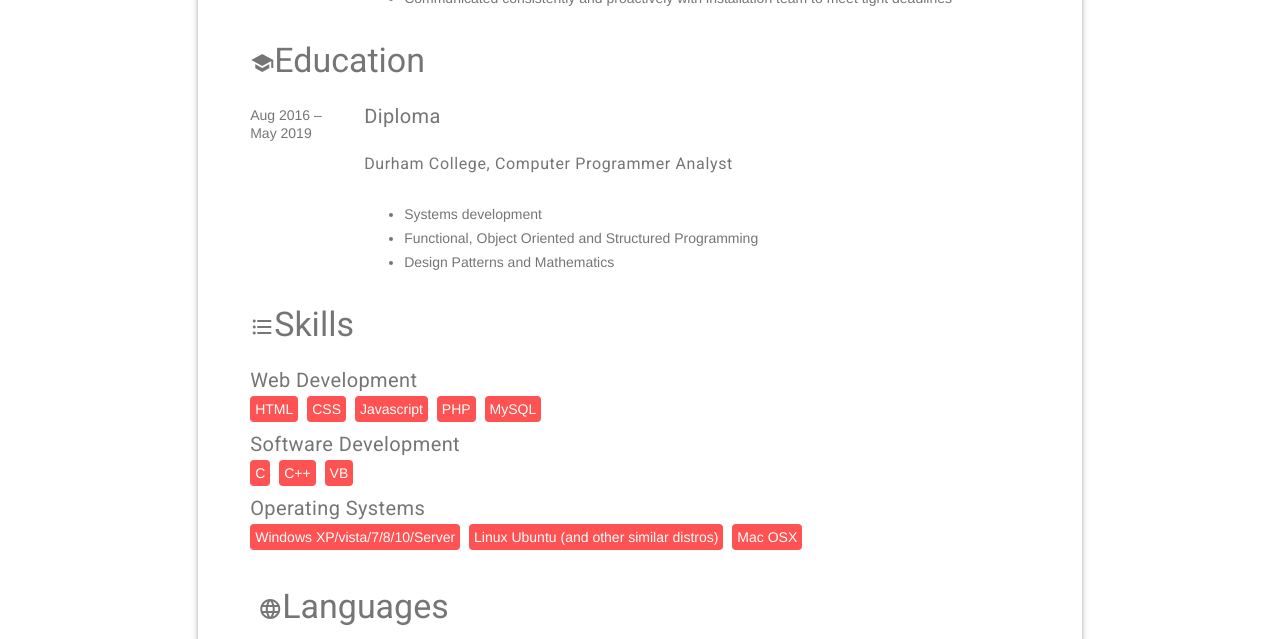
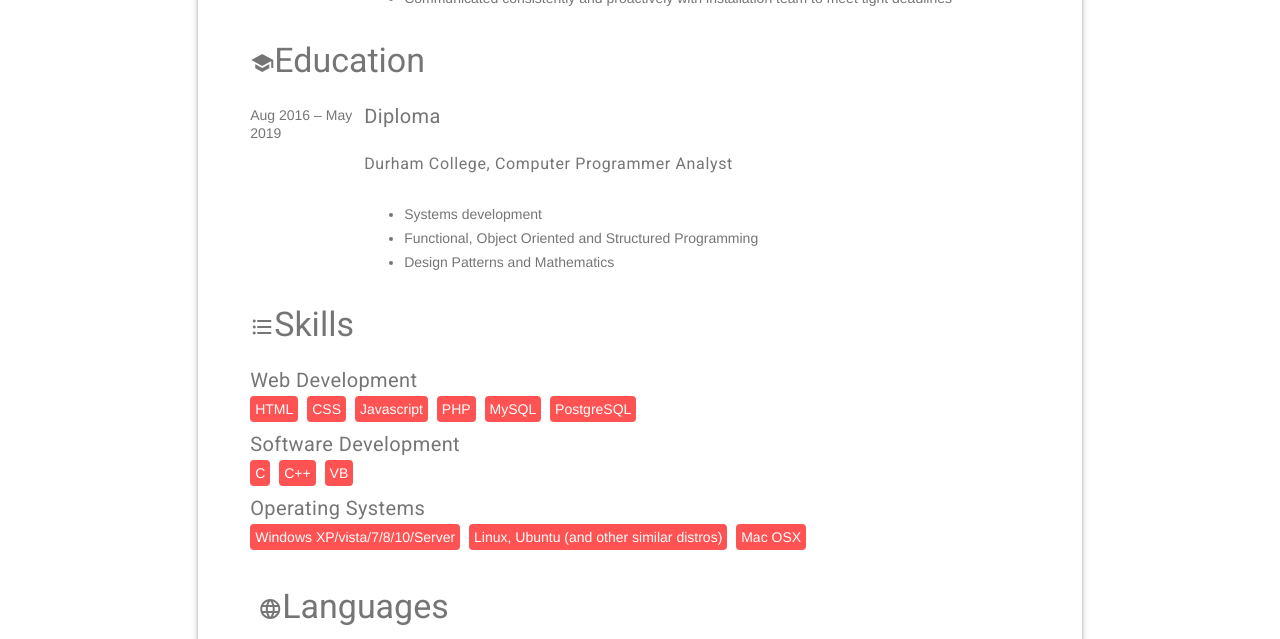
Before and after one commit to FrostByte-Dev/frostbyte-dev.github.io, a Jekyll site: the page built from about/index.html, in a window 1280 px wide. Shown: the part 1368-2007 px from the top of the page. Built offline with Jekyll 4.4.1, drawn with Linux system fonts in a browser that asks for light colours; nearby versions of some CDN libraries.

Commit message:
All data form json resume is now being pulled.

```diff
--- a/about/index.html
+++ b/about/index.html
@@ -84,18 +84,24 @@
 					<h3><i class="material-icons">school</i>Education</h3>
 				</div>
 
+				{% for education in site.data.resume.education %}
+
 				<div class="mdl-cell--2-col">
-					Aug&nbsp;2016 – May&nbsp;2019
+					{{ education.startDate }} – {{ education.endDate }}
 				</div>
 				<div class="mdl-cell--10-cell">
-					<h5>Diploma</h5>
-					<h6>Durham College, Computer Programmer Analyst</h6>
+					<h5>{{ education.studyType }}</h5>
+					<h6>{{ education.institution }}, {{ education.area }}</h6>
 					<ul>
-						<li>Systems development</li>
-						<li>Functional, Object Oriented and Structured Programming</li>
-						<li>Design Patterns and Mathematics</li>
+						{% for course in education.courses %}
+
+						<li>{{ course }}</li>
+
+						{% endfor %}
 					</ul>
 				</div>
+
+				{% endfor %}
 			</div>
 
 			<div class="mdl-grid">
@@ -103,36 +109,30 @@
 					<h3><i class="material-icons">format_list_bulleted</i>Skills</h3>
 				</div>
 
+				{% for skill in site.data.resume.skills %}
+
 				<div class="mdl-cell--12-col">
-					<h5>Web Development</h5>
-					<span class="mdl-card__post-tag mdl-color--accent mdl-color-text--white">HTML</span>
-					<span class="mdl-card__post-tag mdl-color--accent mdl-color-text--white">CSS</span>
-					<span class="mdl-card__post-tag mdl-color--accent mdl-color-text--white">Javascript</span>
-					<span class="mdl-card__post-tag mdl-color--accent mdl-color-text--white">PHP</span>
-					<span class="mdl-card__post-tag mdl-color--accent mdl-color-text--white">MySQL</span>
+					<h5>{{ skill.name }}</h5>
+					{% for keyword in skill.keywords %}
+
+					<span class="mdl-card__post-tag mdl-color--accent mdl-color-text--white">{{ keyword }}</span>
+
+					{% endfor %}
 				</div>
 
-				<div class="mdl-cell--12-col">
-					<h5>Software Development</h5>
-					<span class="mdl-card__post-tag mdl-color--accent mdl-color-text--white">C</span>
-					<span class="mdl-card__post-tag mdl-color--accent mdl-color-text--white">C++</span>
-					<span class="mdl-card__post-tag mdl-color--accent mdl-color-text--white">VB</span>
-				</div>
+				{% endfor %}
 
-				<div class="mdl-cell--12-col">
-					<h5>Operating Systems</h5>
-					<span class="mdl-card__post-tag mdl-color--accent mdl-color-text--white">Windows XP/vista/7/8/10/Server</span>
-					<span class="mdl-card__post-tag mdl-color--accent mdl-color-text--white">Linux Ubuntu (and other similar distros)</span>
-					<span class="mdl-card__post-tag mdl-color--accent mdl-color-text--white">Mac OSX</span>
-				</div>
 			</div>
 
 			<div class="mdl-grid">
 				<div class="mdl-cell mdl-cell--12-col">
 					<h3><i class="material-icons">language</i>Languages</h3>
 					<ul>
-						<li>English</li>
-						<li>French</li>
+						{% for language in site.data.resume.languages %}
+
+						<li>{{ language.language }}</li>
+
+						{% endfor %}
 					</ul>
 				</div>
 			</div>
```
